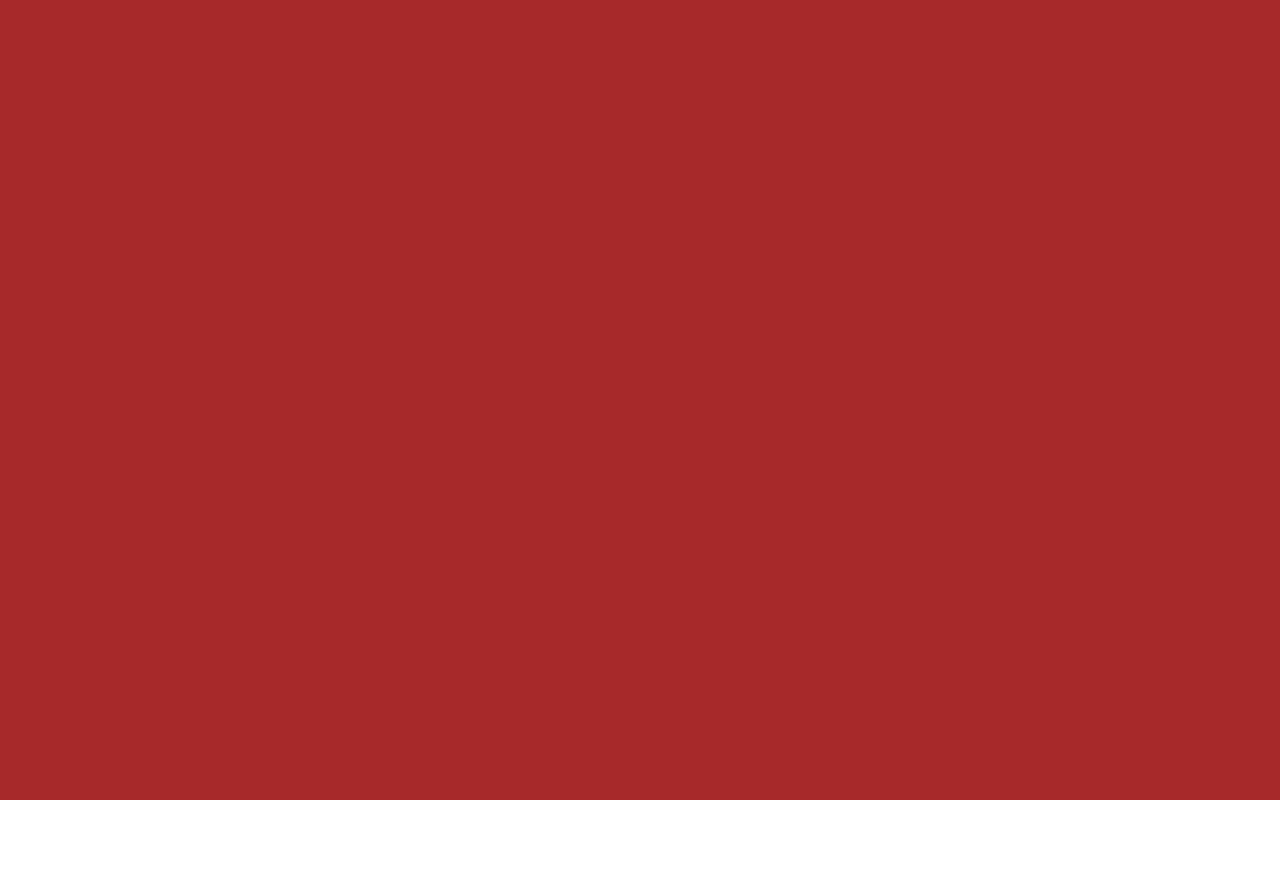
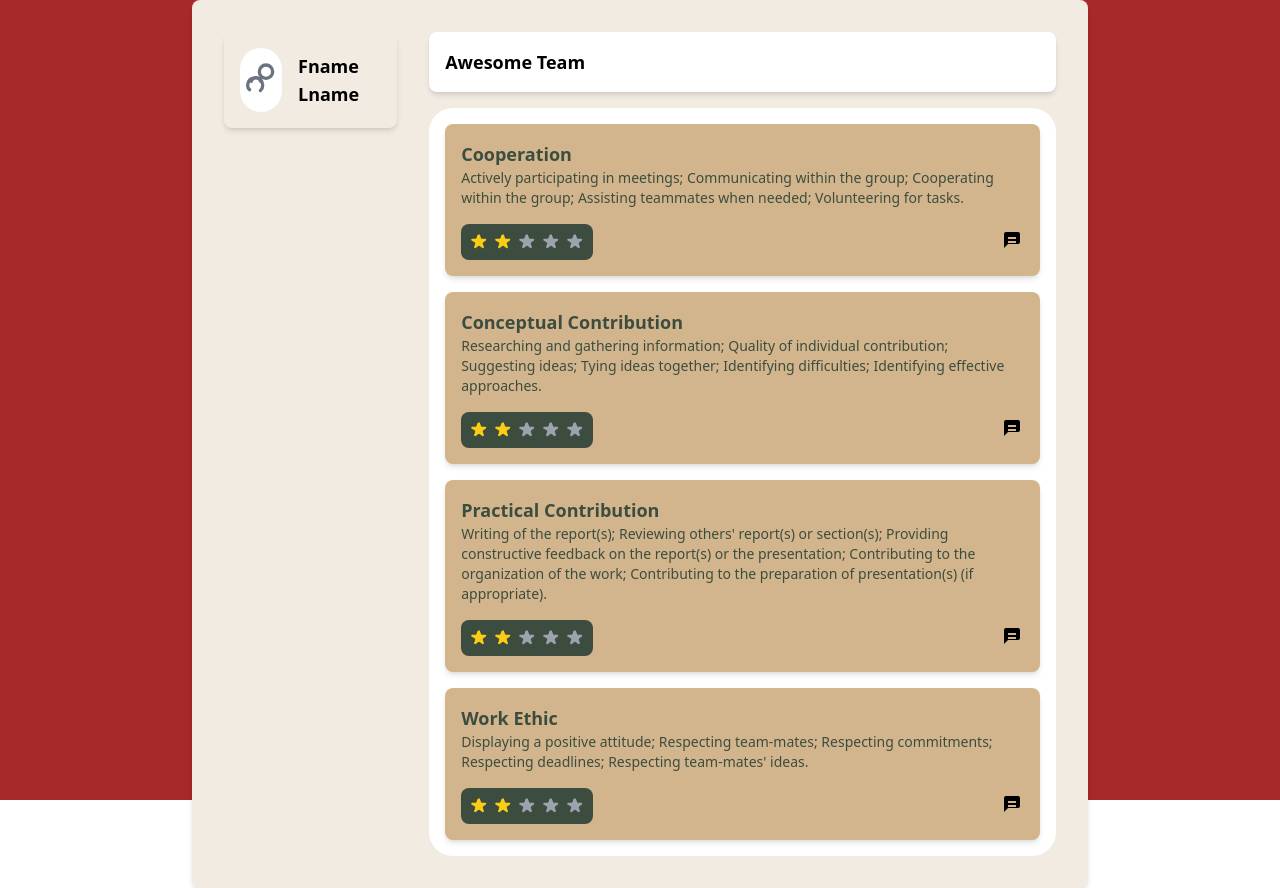
Before and after one commit to kxrur/Pear_Assessment, a React (Vite) app in the folder front/: page /assess in a window 1280 px wide. Before the commit this address had no page. Before the commit the page ends 800 px from the top, so only its background shows below. Built offline with nearby package versions, Linux system fonts and the light colour scheme.

Commit message:
some sort of assessment view

```diff
--- a/front/src/App.tsx
+++ b/front/src/App.tsx
@@ -18,6 +18,8 @@ import { useEffect } from 'react';
 import { GetCurrentUser } from '@f/student';
 
 import { teams } from '@t/SampleData';
+import AssessItem from '@c/ui/assessment/AssessItem';
+import AssessmentView from '@v/assessment/AssessView';
 
 // Define a type for the expected props for the router
 interface AppRouterProps {
@@ -47,6 +49,7 @@ export default function App({ RouterComponent = AppRouter }) {
           {/* Public Routes */}
           <Route element={<PublicLayout />}>
             <Route path="/welcome" element={<Welcome />} />
+            <Route path="/assess" element={<AssessmentView />} />
             <Route path="/teacher" element={
               <>
                 <RegisterTeacher />
--- /dev/null
+++ b/front/src/components/ui/assessment/AssessItem.tsx
@@ -0,0 +1,28 @@
+import StarRating from "@c/ui/table/StarRating";
+import CommentButton from "@c/ui/assessment/CommentButton";
+
+interface AssessItemProps {
+  name: string;
+  description: string;
+}
+
+export default function AssessItem({ name, description }: AssessItemProps) {
+  return (
+    <div className="flex flex-col p-4 bg-[#D3B58D] rounded-lg shadow-md mb-4">
+      <div className="flex-grow">
+        <h3 className="font-bold text-lg text-[#3C4D3F]">{name}</h3>
+        <p className="text-sm text-[#3C4D3F]">{description}</p>
+      </div>
+
+      {/* Star Rating Section - now below the text */}
+      <div className="flex items-center justify-between mt-4">
+        <div className="bg-[#3C4D3F] p-2 rounded-lg">
+          <StarRating rating={2} />
+        </div>
+
+        {/* Comment Button aligned to the right */}
+        <CommentButton />
+      </div>
+    </div>
+  );
+}
--- /dev/null
+++ b/front/src/components/ui/assessment/CommentButton.tsx
@@ -0,0 +1,18 @@
+export default function CommentButton() {
+  return (
+    <button className="ml-2 bg-transparent border-none">
+      <svg
+        className="h-6 w-6 text-black"
+        fill="currentColor"
+        viewBox="0 0 24 24"
+        xmlns="http://www.w3.org/2000/svg"
+      >
+        <path
+          fillRule="evenodd"
+          d="M18 2H6a2 2 0 00-2 2v14l4-4h10a2 2 0 002-2V4a2 2 0 00-2-2zm-2 9H8v2h8v-2zm0-4H8v2h8V7z"
+          clipRule="evenodd"
+        />
+      </svg>
+    </button>
+  );
+}
--- /dev/null
+++ b/front/src/components/ui/assessment/TeamName.tsx
@@ -0,0 +1,11 @@
+interface TeamNameProps {
+  teamName: string;
+}
+
+export default function TeamName({ teamName }: TeamNameProps) {
+  return (
+    <div className="p-4 bg-white rounded-lg shadow-md">
+      <h2 className="text-lg font-bold">{teamName}</h2>
+    </div>
+  );
+}
--- /dev/null
+++ b/front/src/components/ui/assessment/UserProfile.tsx
@@ -0,0 +1,33 @@
+interface UserProfileProps {
+  firstName: string;
+  lastName: string;
+}
+
+export default function UserProfile({ firstName, lastName }: UserProfileProps) {
+  return (
+    <div className="flex items-center space-x-4 p-4 bg-accent rounded-lg shadow-md">
+      <div className="h-16 w-16 bg-white rounded-full flex items-center justify-center">
+        {/* You can replace this with an actual image */}
+        <svg
+          className="w-10 h-10 text-gray-500"
+          fill="none"
+          stroke="currentColor"
+          viewBox="0 0 24 24"
+          xmlns="http://www.w3.org/2000/svg"
+        >
+          <path
+            strokeLinecap="round"
+            strokeLinejoin="round"
+            strokeWidth="2"
+            d="M5.121 17.804A3.001 3.001 0 014 15.25v-.225a4.5 4.5 0 019 0v.225c0 1.21-.535 2.295-1.354 3.035m-5.525-5.572a3.001 3.001 0 015.708 0M15 11a4 4 0 100-8 4 4 0 000 8z"
+          />
+        </svg>
+      </div>
+      <div>
+        <h3 className="text-lg font-semibold">
+          {firstName} {lastName}
+        </h3>
+      </div>
+    </div>
+  );
+}
--- a/front/src/components/ui/table/StarRating.tsx
+++ b/front/src/components/ui/table/StarRating.tsx
@@ -1,10 +1,9 @@
-import React from 'react';
 
 interface StarRatingProps {
   rating: number;
 }
 
-const StarRating: React.FC<StarRatingProps> = ({ rating }) => {
+function StarRating({ rating }: StarRatingProps) {
   return (
     <div className="flex space-x-1">
       {[...Array(5)].map((_, i) => (
@@ -20,6 +19,6 @@ const StarRating: React.FC<StarRatingProps> = ({ rating }) => {
       ))}
     </div>
   );
-};
+}
 
 export default StarRating;
--- /dev/null
+++ b/front/src/views/assessment/AssessView.tsx
@@ -0,0 +1,44 @@
+import AssessItem from '@c/ui/assessment/AssessItem';
+import UserProfile from '@c/ui/assessment/UserProfile';
+import TeamName from '@c/ui/assessment/TeamName';
+
+export default function AssessmentView() {
+  return (
+    <div className="p-8 bg-accent rounded-lg shadow-md max-w-4xl mx-auto">
+      <div className="flex items-start space-x-8">
+        {/* User Profile */}
+        <UserProfile firstName="Fname" lastName="Lname" />
+
+        {/* Main Content */}
+        <div className="flex-grow">
+          {/* Team Name */}
+          <TeamName teamName="Awesome Team" />
+
+          {/* Assessment Items */}
+          <div className="mt-4 p-4 space-y-4 bg-white rounded-3xl ">
+            <AssessItem
+              name="Cooperation"
+              description="Actively participating in meetings; Communicating within the group; Cooperating within the group; Assisting teammates when needed; Volunteering for tasks."
+              stars={[true, true, true, false, false]}
+            />
+            <AssessItem
+              name="Conceptual Contribution"
+              description="Researching and gathering information; Quality of individual contribution; Suggesting ideas; Tying ideas together; Identifying difficulties; Identifying effective approaches."
+              stars={[true, true, false, false, false]}
+            />
+            <AssessItem
+              name="Practical Contribution"
+              description="Writing of the report(s); Reviewing others' report(s) or section(s); Providing constructive feedback on the report(s) or the presentation; Contributing to the organization of the work; Contributing to the preparation of presentation(s) (if appropriate)."
+              stars={[true, true, true, false, false]}
+            />
+            <AssessItem
+              name="Work Ethic"
+              description="Displaying a positive attitude; Respecting team-mates; Respecting commitments; Respecting deadlines; Respecting team-mates' ideas."
+              stars={[true, true, true, true, false]}
+            />
+          </div>
+        </div>
+      </div>
+    </div>
+  );
+}
```
